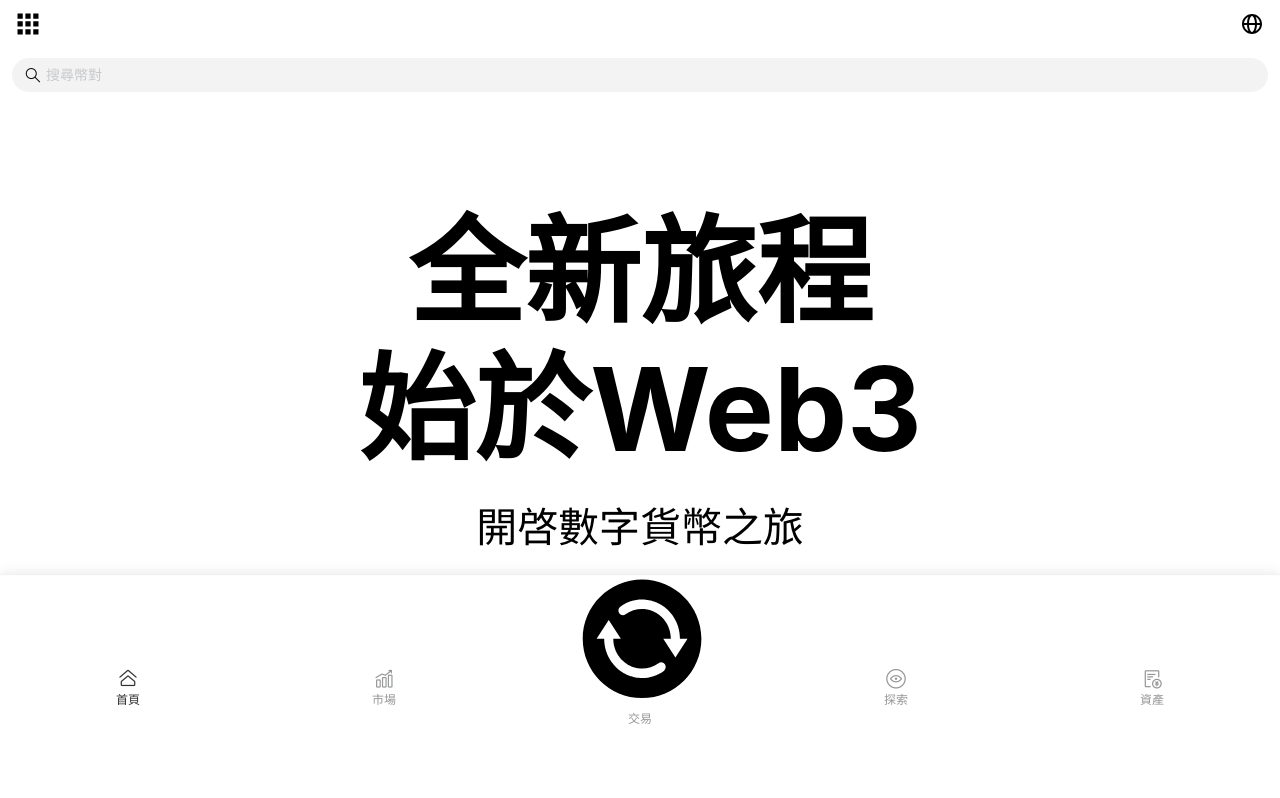
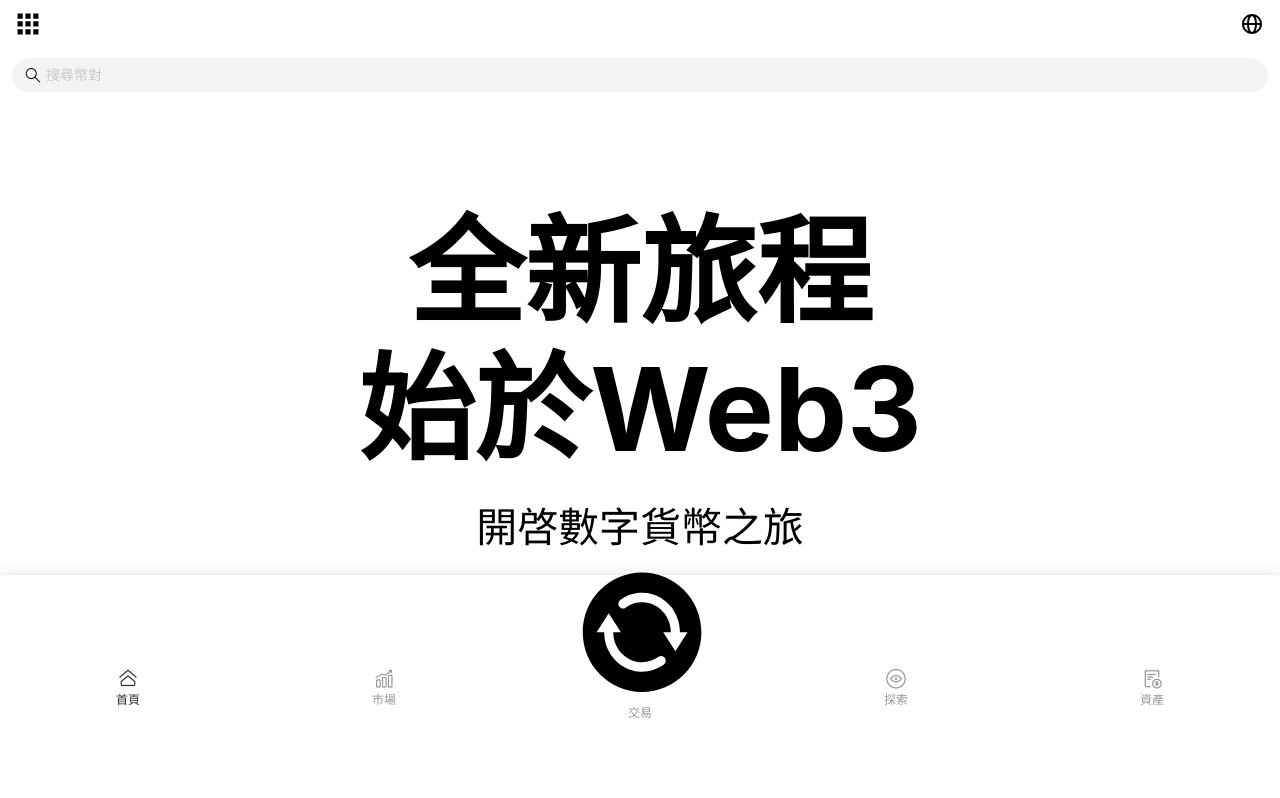
Before and after one commit to myuu69700-ship-it/web3_h5, a Vue app: page / in a window 1280 px wide. Shown: the top 798 px of the page. Built offline with nearby package versions, Linux system fonts and the light colour scheme.

Commit message:
底部样式调整2

```diff
--- a/src/components/TabBar.vue
+++ b/src/components/TabBar.vue
@@ -91,6 +91,11 @@ const onChange = (name) => {
   left: 0;
   bottom: 0;
   box-shadow: 0 -1px 1.06667vw #0000001a;
+
+  // 确保交易图标可以盖过底部线条
+  .van-tabbar-item[name="trade"] {
+    overflow: visible;
+  }
 }
 
 :deep(.van-tabbar-item) {
@@ -104,6 +109,10 @@ const onChange = (name) => {
 
 // Trade 特殊样式 - 黑色圆形图标（始终显示）
 :deep(.van-tabbar-item[name="trade"]) {
+  position: relative;
+  z-index: 100;
+  overflow: visible;
+
   .van-tabbar-item__icon {
     background-color: #323233;
     border-radius: 50%;
@@ -114,15 +123,26 @@ const onChange = (name) => {
     justify-content: center;
     margin-bottom: 4px;
     padding: 0;
+    position: relative;
+    z-index: 101;
+    transform: translateY(-8px);
+  }
+
+  .van-badge__wrapper {
+    position: relative;
+    z-index: 102;
+    transform: translateY(-8px);
   }
 }
 
 .trade-icon {
   width: 10.66667vw;
   height: 10.66667vw;
-  margin-top: -6vw;
+  margin-top: -7vw;
   color: #040303;
-  object-fit: contain;
+  position: relative;
+  z-index: 103;
+  // object-fit: contain;
 }
 
 :deep(.van-tabbar-item[name="trade"].van-tabbar-item--active) {
```
